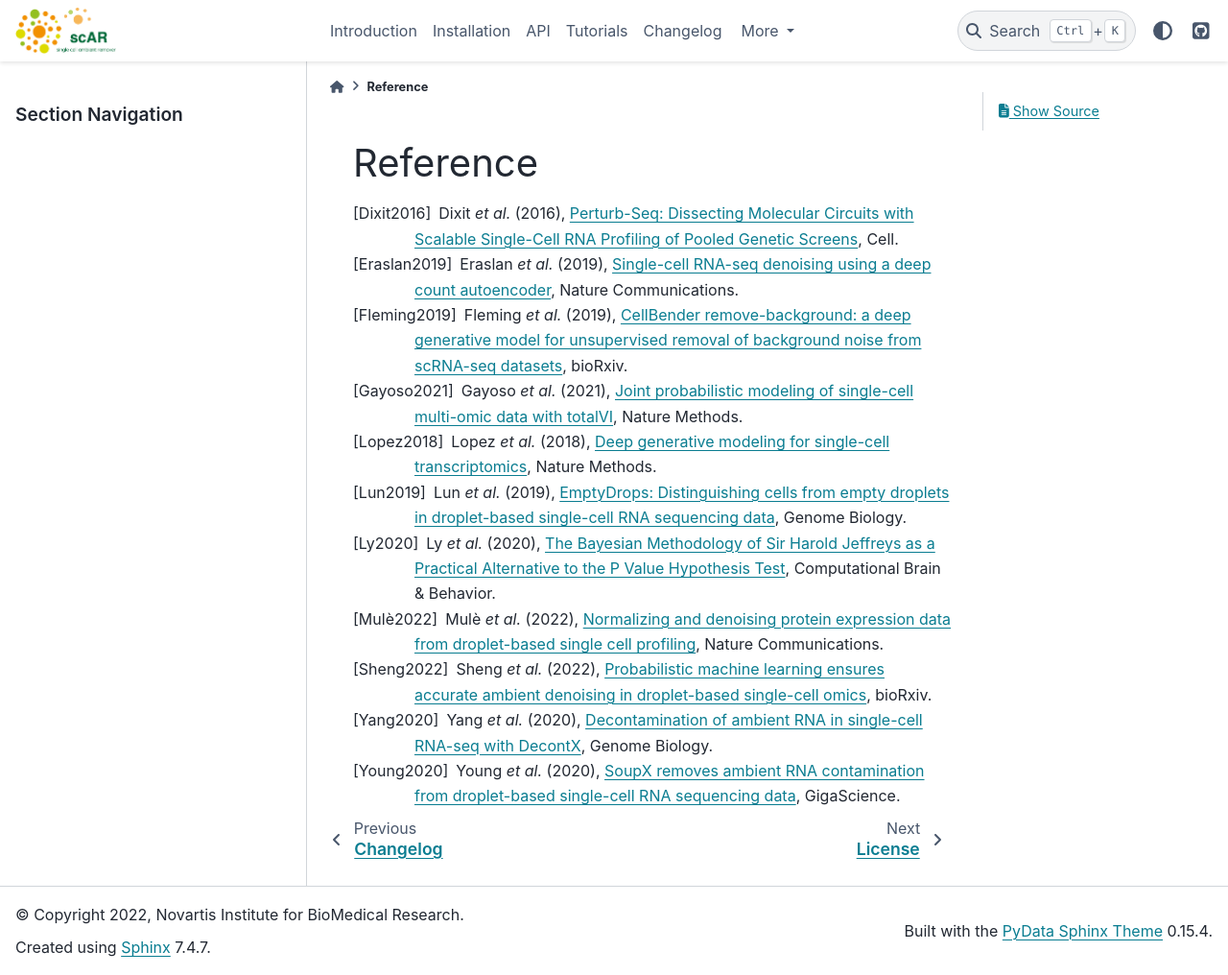
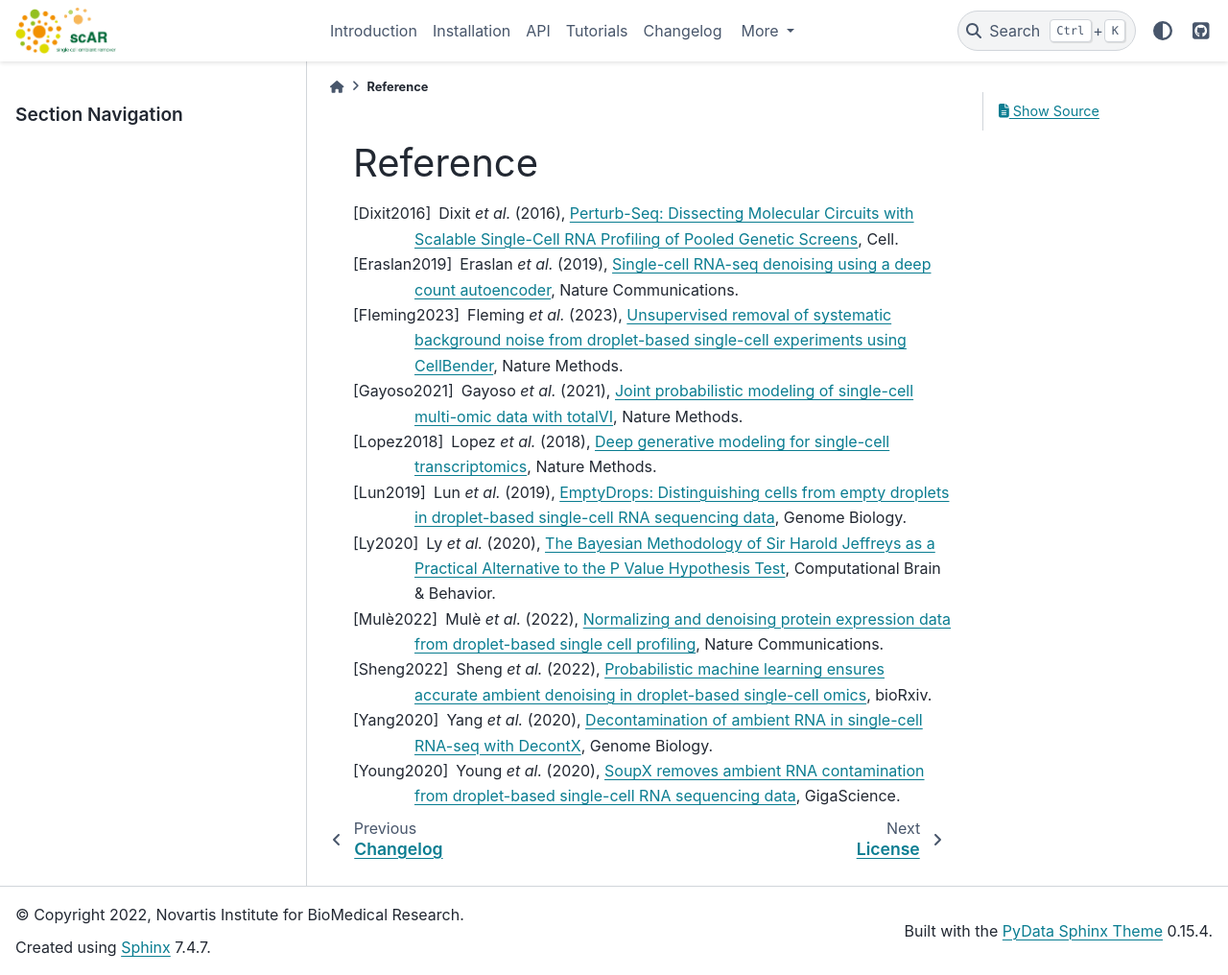
Before and after one commit to Novartis/scar, a Sphinx documentation site: the page built from docs/Reference.rst, in a window 1280 px wide and 1016 px high. Shown: the whole window at 96% size. Built offline with Sphinx 7.4.7 and the PyData theme 0.15.4, drawn with Linux system fonts in a browser that asks for light colours; pages that are not in the unit, such as notebooks, are missing from menus.

Commit message:
update reference

```diff
--- a/docs/Reference.rst
+++ b/docs/Reference.rst
@@ -9,9 +9,9 @@ Reference
     `Single-cell RNA-seq denoising using a deep count autoencoder <http://dx.doi.org/10.1038/s41467-018-07931-2>`__,
     Nature Communications.
 
-.. [Fleming2019] Fleming *et al.* (2019),
-    `CellBender remove-background: a deep generative model for unsupervised removal of background noise from scRNA-seq datasets <https://doi.org/10.1101/791699>`__,
-    bioRxiv.
+.. [Fleming2023] Fleming *et al.* (2023),
+    `Unsupervised removal of systematic background noise from droplet-based single-cell experiments using CellBender <https://doi.org/10.1038/s41592-023-01943-7>`__,
+    Nature Methods.
 
 .. [Gayoso2021] Gayoso *et al.* (2021),
     `Joint probabilistic modeling of single-cell multi-omic data with totalVI <http://dx.doi.org/10.1038/s41592-020-01050-x>`__,
```
